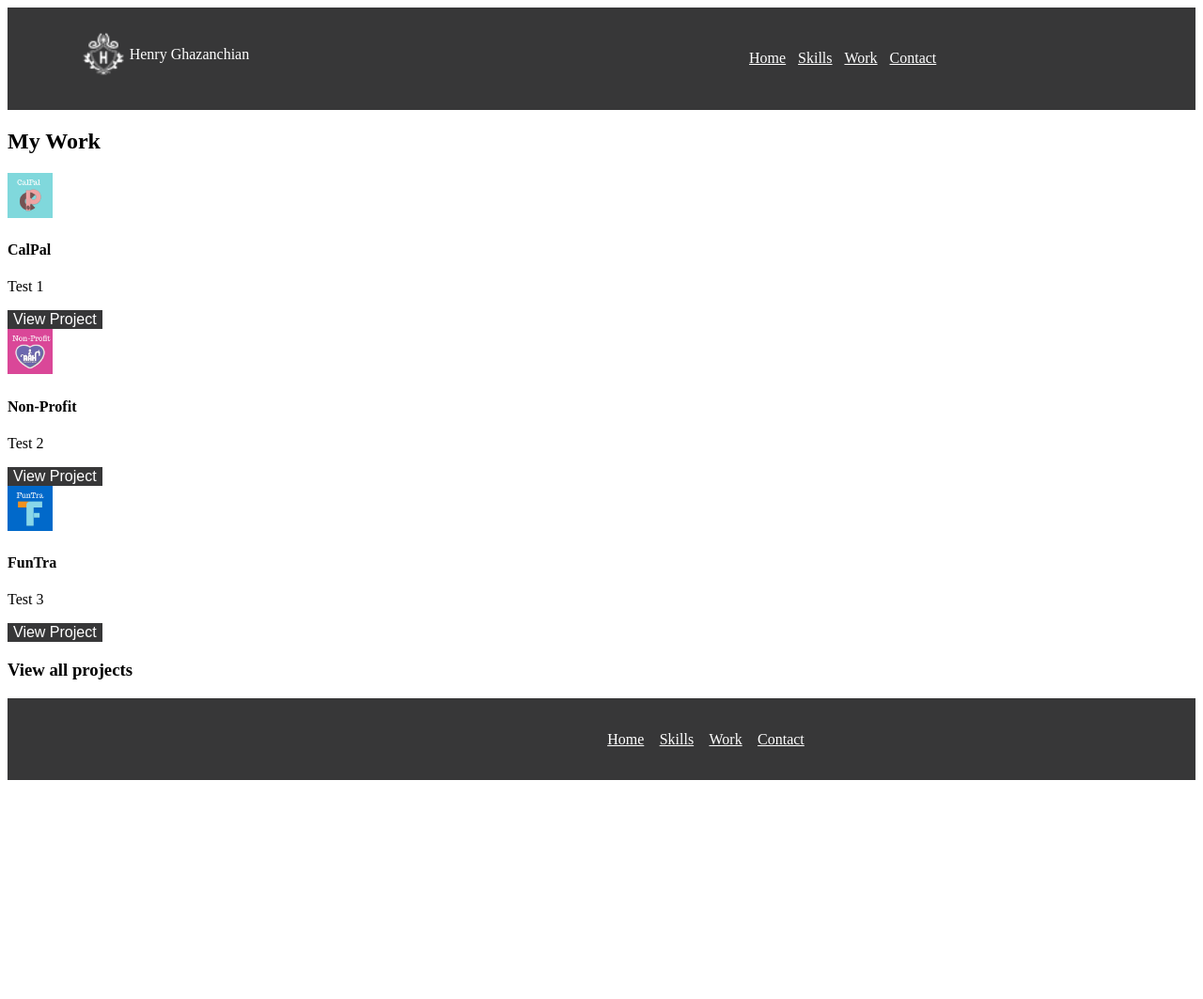
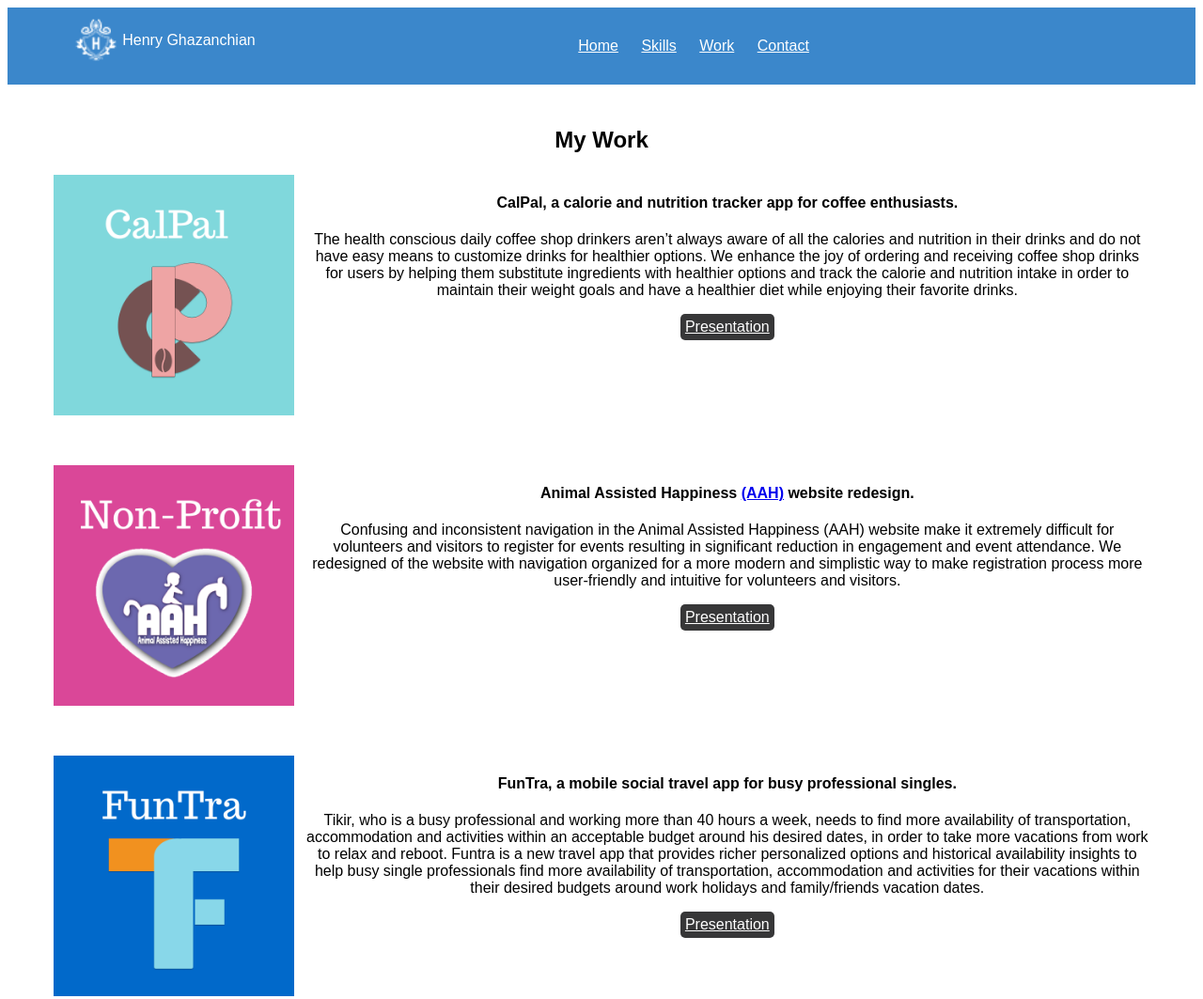
Before and after one commit to henrygh1981/UX_UI_HW_18, a plain HTML site: page Work.html in a window 1280 px wide. Shown: the top 1063 px of the page at 94% size. Before the commit the page ends 838 px from the top, so only its background shows below. Drawn offline with Linux system fonts and the light colour scheme.

Commit message:
Final changes

```diff
--- a/Work.html
+++ b/Work.html
@@ -5,6 +5,7 @@
             HenryG Home
         </title>
         <link rel="stylesheet" href="css/index.css">
+        <meta name="viewport" content="width=600, initial-scale=1"/>
     </head>
     <body>
         <div>
@@ -25,71 +26,63 @@
                 </nav>
             </header>
         </div>
+        <div>
+            <!-- My Work Section Constructed using CSS Grid -->
             <section class="myWork">
                 <h1>
                      My Work
                 </h1>
                 <div class="workGrid">
-                     <div>
-                        <div>
-                            <img src="images/CalPal LOGO.png" alt="Henry Ghazanchian photo" height=48 width=48>
+                    <div class="gridItem1">
+                        <img src="images/CalPal LOGO.png" alt="Henry Ghazanchian photo" height=256 width=256>
                     </div>
-
-                        <div>
+                    <div class="gridItem2">
                         <h4>
-                                CalPal
+                            CalPal, a calorie and nutrition tracker app for coffee enthusiasts.
                         </h4>
                         <p>
-                                Test 1
+                            The health conscious daily coffee shop drinkers aren’t always aware of all the calories and nutrition in their drinks and do not have easy means to customize drinks for healthier options. We enhance the joy of ordering and receiving coffee shop drinks for users by helping them substitute ingredients with healthier options and track the calorie and nutrition intake in order to maintain their weight goals and have a healthier diet while enjoying their favorite drinks.
                         </p>
-                            <button type="button" class="download-button" onclick="window.open('henryg_cv.pdf')">
-                                View Project
+                        <button type="button" class="presentation-button" onclick="window.open('https://docs.google.com/presentation/d/1DBqZes2QRC8BqYjPL0L3t19trYKYlIVNJ52n7wvKI6w/edit?usp=sharing')">
+                            Presentation
                         </button>
                     </div>
+                    <div class="gridItem3">
+                        <img src="images/Non-Profit LOGO.png" alt="Henry Ghazanchian photo" height=256 width=256>
                     </div>
-                    <div>
-                        <div>
-                            <img src="images/Non-Profit LOGO.png" alt="Henry Ghazanchian photo" height=48 width=48>
-                        </div>
-
-                        <div>
+                    <div class="gridItem4">
                         <h4>
-                               Non-Profit
+                            Animal Assisted Happiness <a href="https://animalassistedhappiness.org/">(AAH)</a> website redesign.
                         </h4>
                         <p>
-                                Test 2
+                            Confusing and inconsistent navigation in the Animal Assisted Happiness (AAH) website make it extremely difficult for volunteers and visitors to register for events resulting in significant reduction in engagement and event attendance.
+                            We redesigned of the website with navigation organized for a more modern and simplistic way to make registration process more user-friendly and intuitive for volunteers and visitors.
                         </p>
-                            <button type="button" class="download-button" onclick="window.open('henryg_cv.pdf')">
-                                View Project
+                        <button type="button" class="presentation-button" onclick="window.open('https://docs.google.com/presentation/d/1L6n7B1UTRo_qg7D1sqikdBvpQV4ZUjpoOT4C1jSZyM4/edit?usp=sharing')">
+                            Presentation
                         </button>
                     </div>
+                    <div class="gridItem5">
+                        <img src="images/FunTra LOGO.png" alt="Henry Ghazanchian photo" height=256 width=256>
                     </div>
-                     <div>
-                        <div>
-                            <img src="images/FunTra LOGO.png" alt="Henry Ghazanchian photo" height=48 width=48>
-                        </div>
-
-                        <div>
+                    <div class="gridItem6">
                         <h4>
-                               FunTra
+                            FunTra, a mobile social travel app for busy professional singles.
                         </h4>
                         <p>
-                                Test 3
+                            Tikir, who is a busy professional and working more than 40 hours a week, needs to find more availability of transportation, accommodation and activities within an acceptable budget around his desired dates, in order to take more vacations from work to relax and reboot.
+                            Funtra is a new travel app that provides richer personalized options and historical availability insights to help busy single professionals find more availability of transportation, accommodation and activities for their vacations within their desired budgets around work holidays and family/friends vacation dates.
+
                         </p>
-                            <button type="button" class="download-button" onclick="window.open('henryg_cv.pdf')">
-                            View Project
+                        <button type="button" class="presentation-button" onclick="window.open('https://docs.google.com/presentation/d/1AUNz06HrWVvAcCPAybl-lvt78NrqD9sBhaoymOJ_nzw/edit?usp=sharing')">
+                            Presentation
                         </button>
                     </div>
                  </div>
                  <h3>
                      View all projects
                  </h3>
-
-                 </div>
-
-             </div>
             </section>
-        <div>
         </div>
         <div>
             <footer>
--- a/css/index.css
+++ b/css/index.css
@@ -1,57 +1,143 @@
 * {
     border: solid 0px;
+    font-family: Poppins, sans-serif;
+    letter-spacing: normal;
+    white-space: normal;
 }
 .navigation {
-    background-color: #373738;
-    padding: 1%;
+    background-color: #3B87CB;
+    padding: 5px;
 }
 .inlineblock {
     display: inline-block;
     vertical-align: top;
 }
 .logo {
-    width: 23%;
-    padding: 1%;
+    width: 25%;
+    padding: 5px;
     text-align: center;
 }
 nav {
-    width: 72%;
-    padding: 1%;
+    width: 70%;
+    padding: 1px;
 }
 ul {
-    width: 50%;
+    width: 70%;
     margin-left: auto;
 }
 .heroimg {
     height: 500px;
-    padding: 25px;
+    padding: 20px;
+}
+.mySkills {
+    padding: 20px;
+    margin: 5px;
+}
+.myWork {
+    padding: 20px;
+    margin: 5px;
 }
 .content {
     width: 500px;
     margin: 0 auto;
     text-align: center;
 }
-footer {
-    background-color: #373738;
-    padding: 1%;
+footer{
+    background-color: #3B87CB;
+    padding: 1px;
     margin: 0 auto;
 }
-footer.ul {
+footer > ul {
     display: inline-block;
     vertical-align: top;
-    padding: 1%;
+    padding: 4px;
 }
 .download-button {
     background-color: #373738;
     color: white;
     font-size: 16px;
+    padding: 5px;
+    border-radius: 5px;
+    text-decoration: underline;
+}
+.presentation-button {
+    background-color: #373738;
+    color: white;
+    font-size: 16px;
+    padding: 5px;
+    border-radius: 5px;
+    text-decoration: underline;
 }
 li {
-    padding: 1%;
+    padding: 10px;
+    color: white;
 }
-a, li {
+li > a {
     color: white;
+}
+h1, h3 {
+    text-align: center;
 }
 .flexContainer {
     display: flex;
+    flex-direction: row;
 }
+.flexDiv {
+    width: 29%;
+    text-align: center;
+    padding: 1%;
+    margin: 1%;
+}
+.gridItem1 {
+    grid-area: calpalImg;
+}
+.gridItem2 {
+    grid-area: calpalDesc;
+}
+.gridItem3 {
+    grid-area: aahImg;
+}
+.gridItem4 {
+    grid-area: aahDesc;
+}
+.gridItem5 {
+    grid-area: funtraImg;
+}
+.gridItem6 {
+    grid-area: funtraDesc;
+}
+.workGrid {
+    display: grid;
+    justify-content: space-evenly;
+    padding: 1%;
+    margin: 1%;
+    align-content: center;
+    grid-gap: 1%;
+    grid-template-rows: 300px 300px 300px;
+    grid-template-columns: auto auto;
+    grid-template-areas:
+        'calpalImg calpalDesc'
+        'aahImg aahDesc'
+        'funtraImg funtraDesc';
+}
+.workGrid > div {
+    text-align: center;
+}
+@media only screen and (max-width: 600px) {
+    .workGrid {
+        display: grid;
+        padding: 10px;
+        justify-content: space-evenly;
+        align-content: center;
+        grid-gap: 10px;
+        grid-template-rows: 300px 300px 300px 300px 300px 300px;
+        grid-template-columns: auto;
+        grid-template-areas:
+            'calpalImg'
+            'calpalDesc'
+            'aahImg'
+            'aahDesc'
+            'funtraImg'
+            'funtraDesc';
+    }
+}
```
Also changed, not shown: ContactMe.html (+4 -4 lines), Skills.html (+25 -18 lines). Lines whose indentation alone changed are shown as unchanged.
